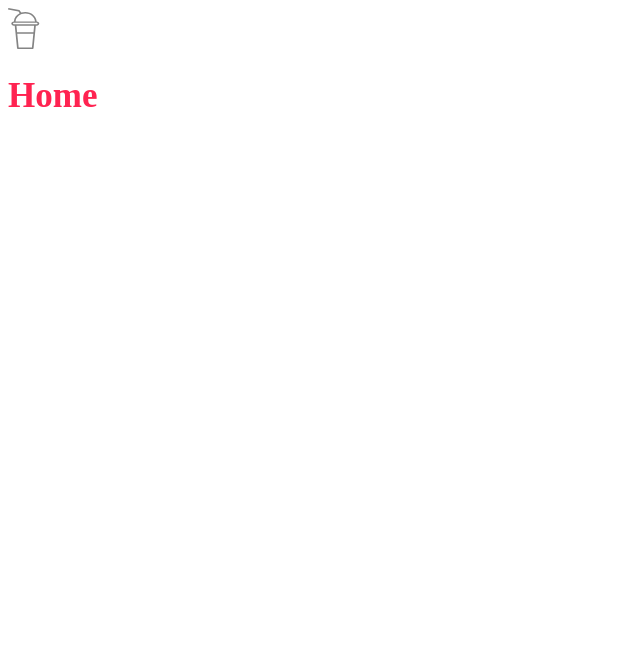
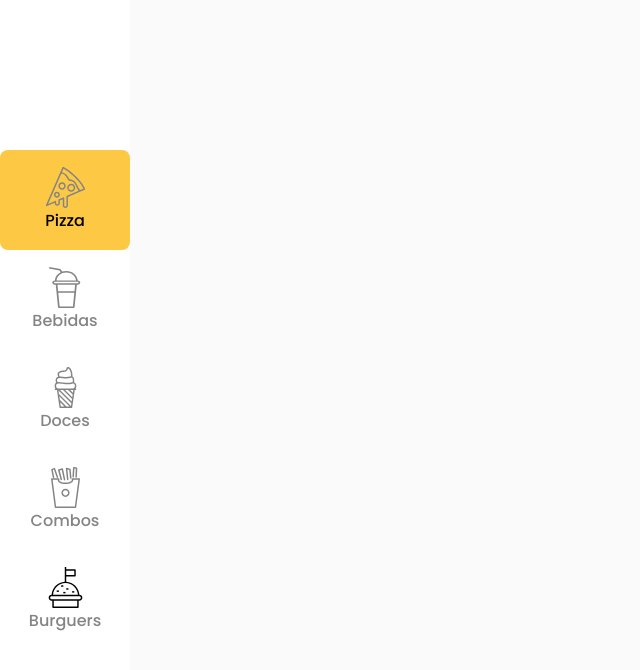
Before and after one commit to edsonbastos2/project-restaurant, a Vue app: page / in a window 1280 px wide. Shown: the top 670 px of the page, without its empty margins (0-640 px from the left). Built offline with nearby package versions, Linux system fonts and the light colour scheme.

Commit message:
Criado menu lateral

```diff
--- a/src/assets/css/global.css
+++ b/src/assets/css/global.css
@@ -1,8 +1,26 @@
+@import url('https://fonts.googleapis.com/css2?family=Poppins:wght@400;500;600;700&display=swap');
+
 :root{
     --pink:#FF2351;
     --bgColor:#FAFAFA;
     --lightYellow:#FDC8444D;
     --lightGrey:#DADADA;
-    --darkGrey:#848484;
-    --dark: #242424
+    --dark-Grey:#848484;
+    --dark: #242424;
+    --yellow: #fdc844
 }
+
+*{
+    box-sizing: border-box;
+    margin: 0;
+    padding: 0;
+}
+
+body{
+    font-family: 'Poppins', sans-serif;
+    background-color: var(--bgColor);
+}
+
+button, input, select, textarea{
+    font-family: 'Poppins', sans-serif;
+}
--- /dev/null
+++ b/src/components/CategoryMenu.vue
@@ -0,0 +1,105 @@
+<template>
+  <div class="categoryMenu">
+    <ul>
+      <li
+        v-for="category in categoriesList"
+        :key="category.id"
+        @click="onCategoryClick(category.id)"
+        :class="{active: isActive(category.id)}"
+      >
+        <component :is="category.icon" />
+        <p>{{ category.label }}</p>
+      </li>
+    </ul>
+  </div>
+</template>
+
+<script>
+import Pizza from '../assets/icons/pizza.svg';
+import Combo from '../assets/icons/french-fries.svg';
+import Deserts from '../assets/icons/ice-cream.svg';
+import Drinks from '../assets/icons/smothie.svg';
+import Burguer from '../assets/icons/food.svg';
+
+export default {
+  name: 'CategoryMenu',
+  components: {
+    Pizza,
+    Combo,
+    Deserts,
+    Drinks,
+    Burguer,
+  },
+
+  data() {
+    return {
+      categoriesList: [
+        { label: 'Pizza', icon: 'Pizza', id: 'pizza' },
+        { label: 'Bebidas', icon: 'Drinks', id: 'drink' },
+        { label: 'Doces', icon: 'Deserts', id: 'deserts' },
+        { label: 'Combos', icon: 'Combo', id: 'combo' },
+        { label: 'Burguers', icon: 'Burguer', id: 'burguer' },
+      ],
+      selectedCategory: 'pizza',
+    };
+  },
+  methods: {
+    onCategoryClick(id) {
+      this.selectedCategory = id;
+    },
+
+    isActive(id){
+        return this.selectedCategory === id
+    }
+  },
+};
+</script>
+
+<style lang="less" scoped>
+.categoryMenu {
+  width: 130px;
+  height: 100vh;
+  background-color: #fff;
+  display: flex;
+  align-items: center;
+
+  ul {
+    list-style: none;
+    width: 100%;
+
+    li {
+      display: flex;
+      flex-direction: column;
+      justify-content: center;
+      align-items: center;
+      cursor: pointer;
+      height: 100px;
+
+      p{
+          font-size: 1rem;
+          font-weight: 500;
+          color: var(--dark-Grey);
+      }
+
+      svg{
+        path{
+            fill: var(--dark-Grey);
+        }
+      }
+      &.active{
+          background-color: var(--yellow);
+          border-radius: 8px;
+
+          p{
+              color: #000;
+          }
+          svg{
+              path{
+                  fill: #000
+              }
+          }
+      }
+    }
+  }
+}
+</style>
--- a/src/views/Home.vue
+++ b/src/views/Home.vue
@@ -1,29 +1,17 @@
 <template>
   <div class="container">
-      <Smothie/>
-    <h1>Home</h1>
+      <CategoryMenu/>
   </div>
 </template>
 
 <script>
-import Smothie from '../assets/icons/smothie.svg'
+import CategoryMenu from '@/components/CategoryMenu.vue'
 export default {
-    components:{
-        Smothie
-    }
+  components:{
+    CategoryMenu
+  }
 };
 </script>
 
 <style lang="less" scoped>
-.container {
-    svg{
-        path{
-            fill:red
-        }
-    }
-  h1 {
-    color: var(--pink);
-    font-size: 35px;
-  }
-}
 </style>
```
